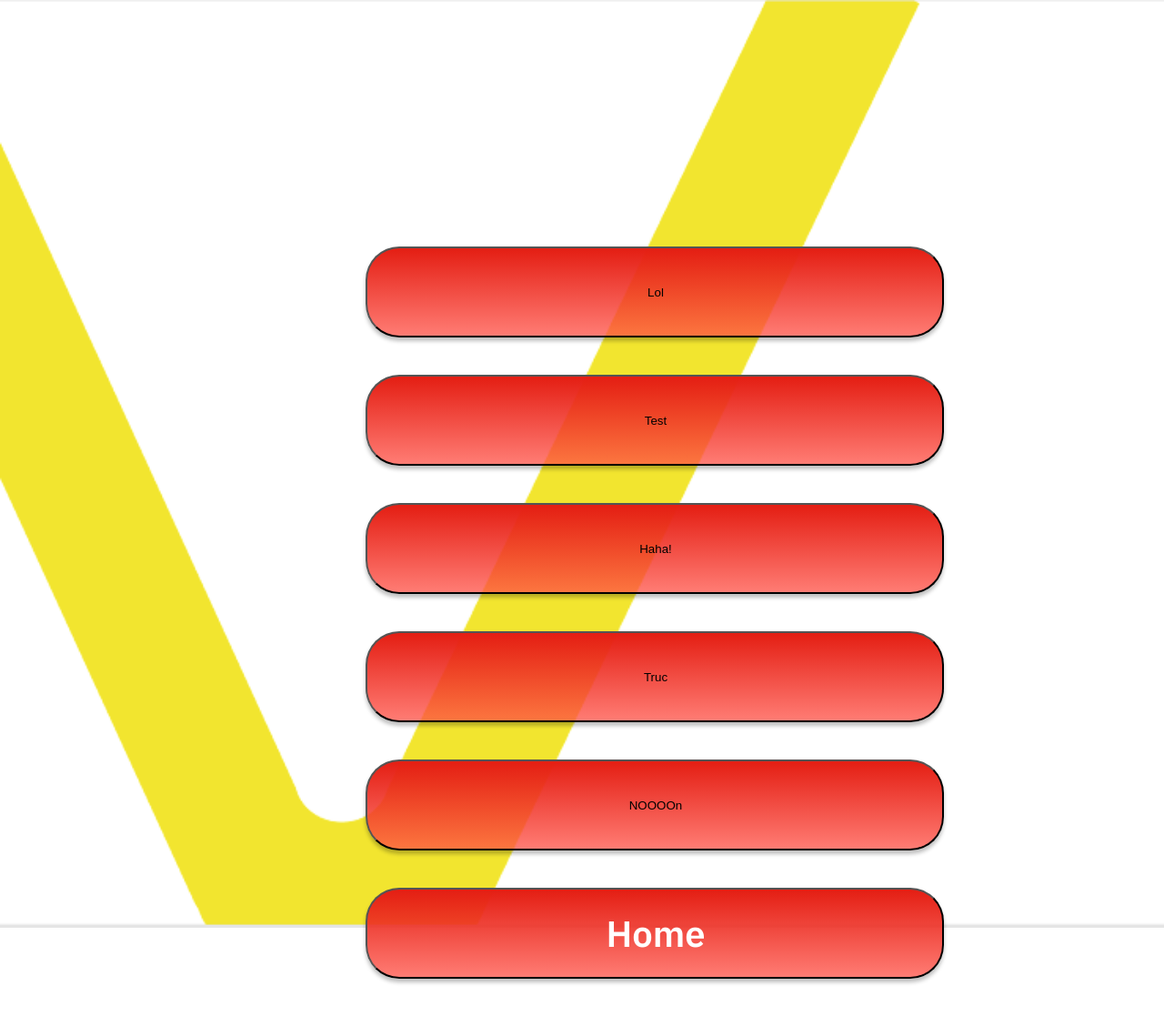
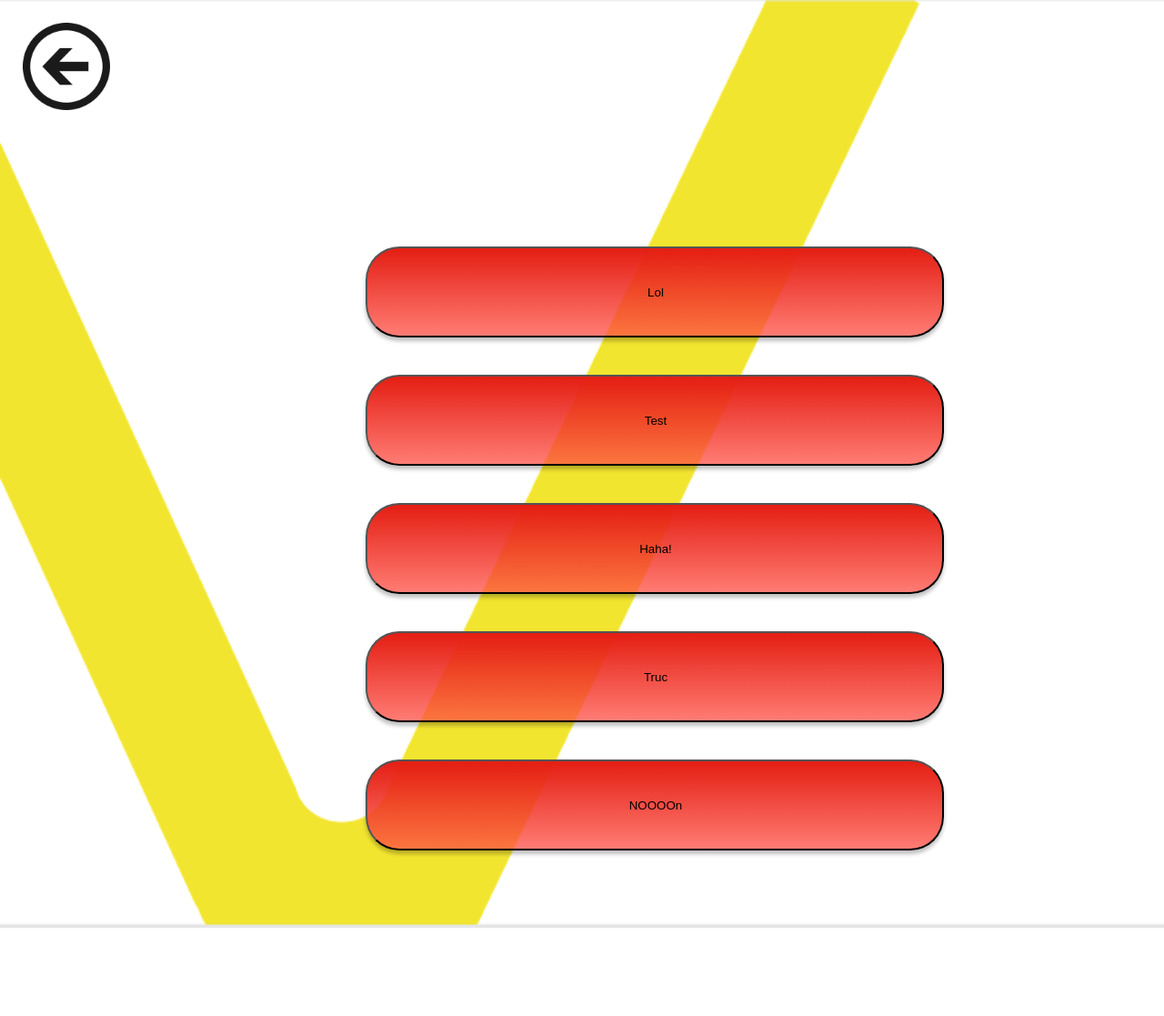
Before and after one commit to hmathieu31/JammerBox-System, a React (Create React App) app in the folder Nouveau PIR/interface-web/: page /synthesize_tests in a window 1280 px wide. Shown: the top 1117 px of the page at 91% size. After the commit the page ends 1020 px from the top, so only its background shows below. Built offline with nearby package versions, Linux system fonts and the light colour scheme.

Commit message:
Return button added

```diff
--- a/Nouveau PIR/interface-web/src/CSS/returnButton.css
+++ b/Nouveau PIR/interface-web/src/CSS/returnButton.css
@@ -15,12 +15,19 @@ p {
   align-items: flex-start;
 }
 
+.topleft{
+  position: absolute;
+  top: 25px;
+  left: 25px;
+}
+
 .arrow-circle-up {
-  background: url(../public/returnArrow.png);
+  background: url(../../public/returnArrow.png) no-repeat;
   background-size: 100% 100%;
-  transform: rotate(-90deg);
-  width: 1000px;
-  height: 1000px;
+  cursor: pointer;
+  border: none;
+  width: 96px;
+  height: 96px;
 }
 
 .group {
--- a/Nouveau PIR/interface-web/src/components/returnButton.js
+++ b/Nouveau PIR/interface-web/src/components/returnButton.js
@@ -1,27 +1,19 @@
 import React from "react"
-import "./returnButton.css"
+import "../CSS/ReturnButton.css"
+import { useNavigate } from "react-router-dom";
 
-class returnButton extends React.Component {
-    constructor(props) {
-      super(props);
-      this.state = {
-        showComponent: false,
-      };
-      this._onButtonClick = this._onButtonClick.bind(this);
-    }
-    testdiv() {
-      return (
-        <div className="arrow-circle-up flex-col-hstart-vstart clip-contents">
-            <button  key={"Return"}> </button>
-        </div>
-      );
-    }
+function ReturnButton() {
+  let navigate = useNavigate();
+  const HomePage = () => {
+      navigate("/");
+  }
 
-_onButtonClick() {
-    this.setState({
-      showComponent: true,
-    });
-  }
+  return(
+    <div className="flex-col-hstart-vstart topleft">
+      <input class="arrow-circle-up" type="submit" value="" onClick={HomePage} />
+    </div>
+  );
 }
 
-export default returnButton
+
+export default ReturnButton
--- a/Nouveau PIR/interface-web/src/elements/SynthesizeTests.js
+++ b/Nouveau PIR/interface-web/src/elements/SynthesizeTests.js
@@ -1,13 +1,10 @@
 import "../CSS/MainPage.css";
 import "../CSS/Background.css";
-import { useNavigate } from "react-router-dom";
+
+import "../components/ReturnButton.js"
+import ReturnButton from "../components/ReturnButton.js";
 
 function SynthesizeTests() {
-  let navigate = useNavigate();
-  const Home = () => {
-      navigate("/");
-  }
-
   var Buttons = ["Lol", "Test", "Haha!", "Truc", "NOOOOn"];
 
   function makeButton(data) {
@@ -25,15 +22,9 @@ function SynthesizeTests() {
   return (
     <>
     <div className="frame-1">
+      { ReturnButton() }
       <div>
         {Buttons.map(makeButton, this)}
-      </div>
-      <div>
-      <button className="group-6" onClick={Home}>
-          <p className="txt-733 flex-hcenter">
-            Home
-          </p>
-        </button>
       </div>
     </div>
     </>
```
